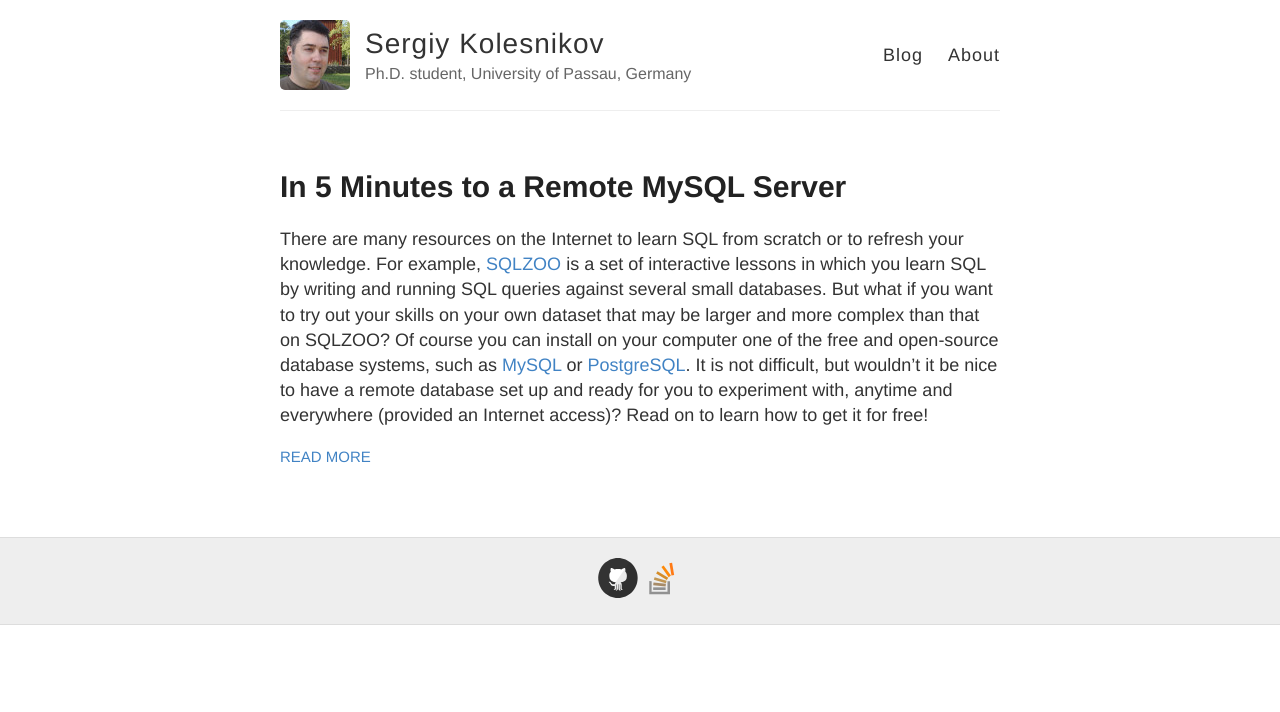
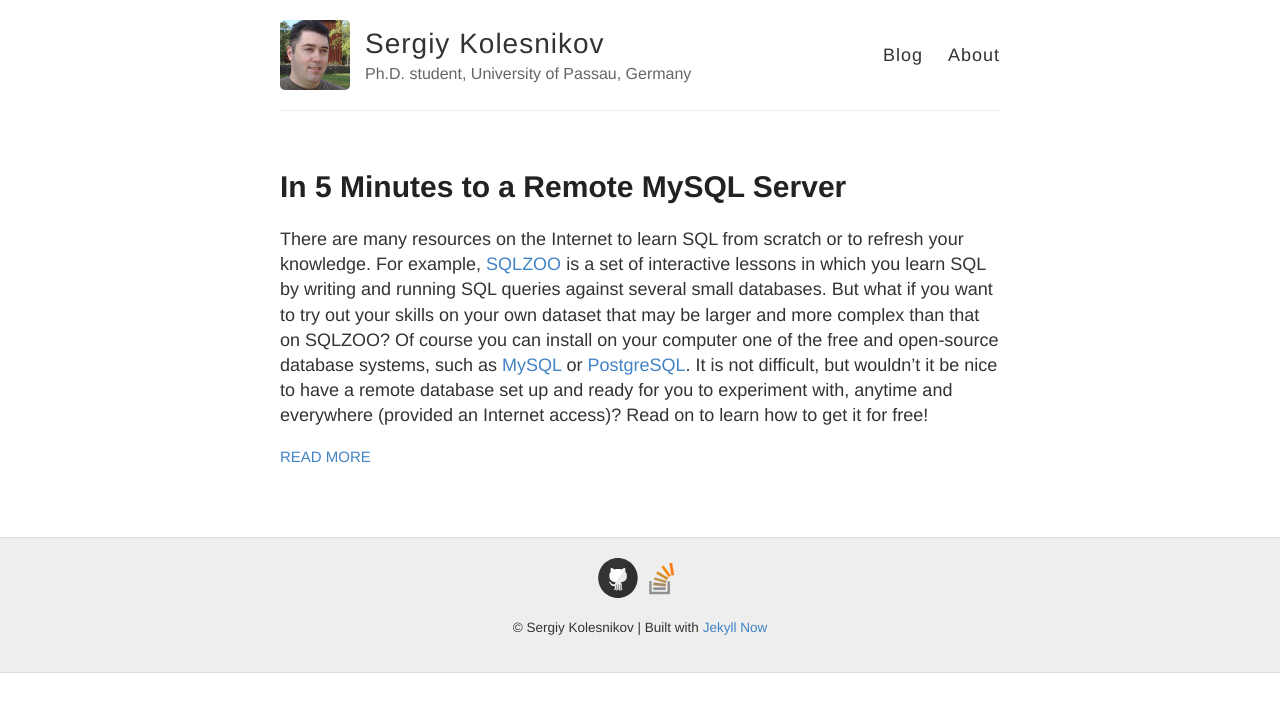
Before and after one commit to SergiyKolesnikov/sergiykolesnikov.github.io, a Jekyll site: the page built from index.html, in a window 1280 px wide. Shown: the top 712 px of the page. Built offline with Jekyll 4.4.1, drawn with Linux system fonts in a browser that asks for light colours.

Commit message:
Add copyright string.

```diff
--- a/_layouts/default.html
+++ b/_layouts/default.html
@@ -42,6 +42,7 @@
       <div class="container">
         <footer class="footer">
           {% include svg-icons.html %}
+	  <p> &copy; {{ site.name }} | Built with <a href="https://github.com/barryclark/jekyll-now/">Jekyll Now</a></p>
         </footer>
       </div>
     </div>
```
